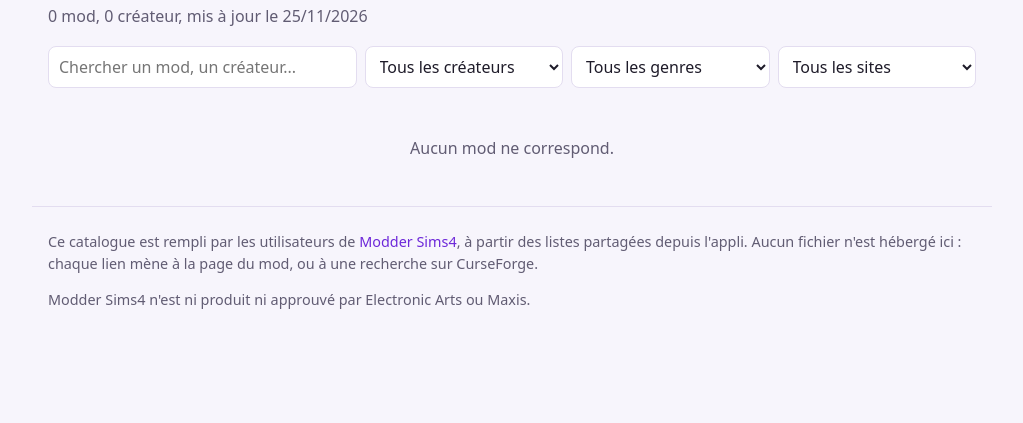
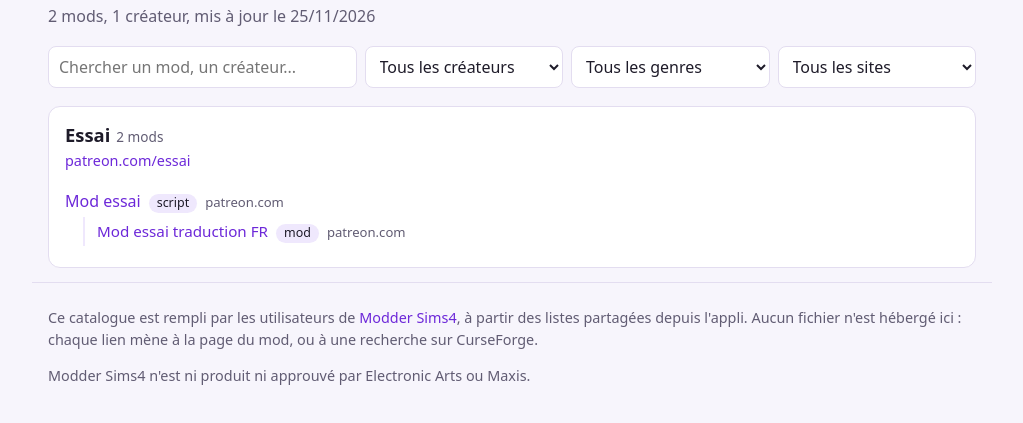
Before and after one commit to OkamiOo/ModderSims4, a plain HTML site: page index.html in a window 1280 px wide. Shown: the part 69-492 px from the top of the page, without its empty margins (128-1151 px from the left). Drawn offline with Linux system fonts and the light colour scheme.

Commit message:
Catalogue : liste #1

```diff
--- a/catalogue.json
+++ b/catalogue.json
@@ -1,6 +1,35 @@
 {
- "createurs": [],
+ "createurs": [
+  {
+   "mods": 2,
+   "nom": "Essai",
+   "pages": [
+    "https://patreon.com/essai"
+   ]
+  }
+ ],
  "format": 1,
- "mis_a_jour": "2026-11-25T00:00:00Z",
- "mods": []
+ "mis_a_jour": "2026-11-25T04:21:11Z",
+ "mods": [
+  {
+   "createur": "Essai",
+   "empreinte": "1111111111111111111111111111111111111111111111111111111111111111",
+   "genre": "script",
+   "liens": [],
+   "nom": "Mod essai",
+   "relie_a": null,
+   "source": "https://patreon.com/essai/posts/mod-essai-123",
+   "vu": 1
+  },
+  {
+   "createur": "Essai",
+   "empreinte": "2222222222222222222222222222222222222222222222222222222222222222",
+   "genre": "mod",
+   "liens": [],
+   "nom": "Mod essai traduction FR",
+   "relie_a": "1111111111111111111111111111111111111111111111111111111111111111",
+   "source": "https://patreon.com/essai/posts/mod-essai-123",
+   "vu": 1
+  }
+ ]
 }
--- a/index.html
+++ b/index.html
@@ -69,7 +69,7 @@ footer { color: var(--doux); font-size: .9rem; padding-top: 10px; padding-bottom
 <body>
 <header>
 <h1>Catalogue de mods <span>Sims 4</span></h1>
-<p class="stats" id="stats">0 mod, 0 créateur, mis à jour le 25/11/2026</p>
+<p class="stats" id="stats">2 mods, 1 créateur, mis à jour le 25/11/2026</p>
 <div class="filtres" id="filtres" hidden>
 <input id="recherche" type="search" placeholder="Chercher un mod, un créateur..." aria-label="Chercher" autocomplete="off">
 <select id="createur" aria-label="Créateur"><option value="">Tous les créateurs</option></select>
@@ -79,7 +79,9 @@ footer { color: var(--doux); font-size: .9rem; padding-top: 10px; padding-bottom
 </header>
 <main>
 <div id="liste"><noscript>
-
+<h2>Essai</h2>
+<p><a href="https://patreon.com/essai/posts/mod-essai-123" rel="noopener nofollow ugc">Mod essai</a></p>
+<p><a href="https://patreon.com/essai/posts/mod-essai-123" rel="noopener nofollow ugc">Mod essai traduction FR</a></p>
 </noscript></div>
 <button id="plus" type="button" hidden>Afficher plus</button>
 </main>
```
